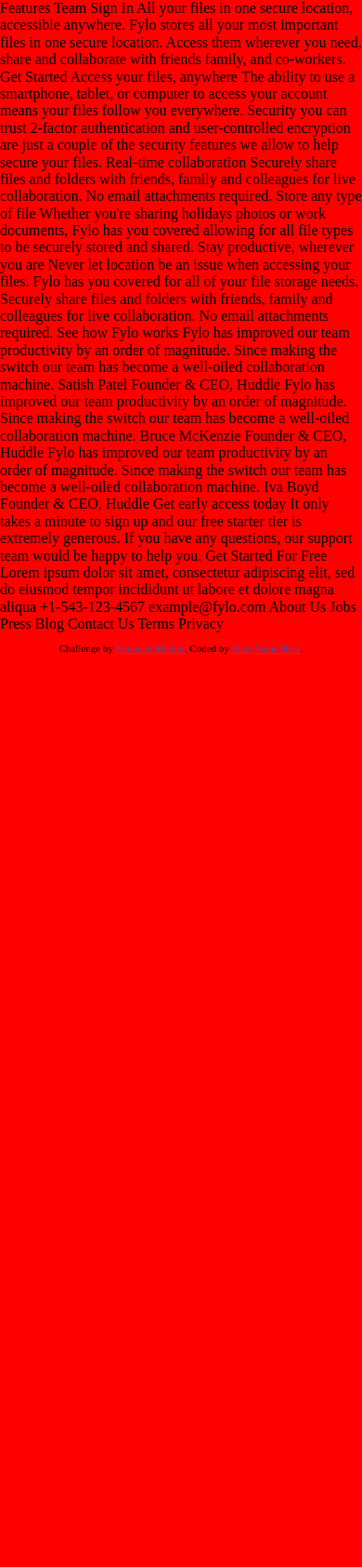
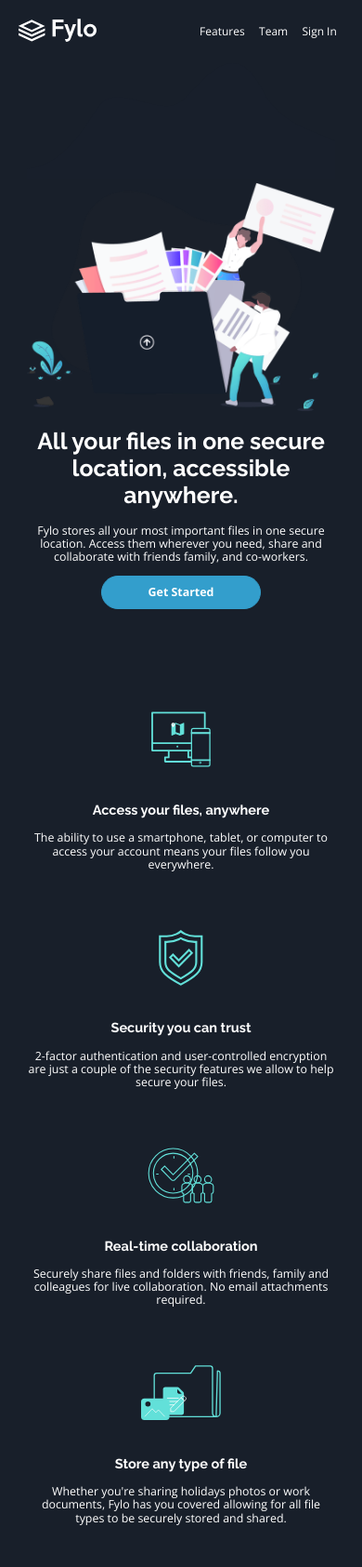
Before and after one commit to Mos-zaid/Flyo-Dark-Theme, a website built with webpack: page App/index.html in a window 390 px wide. Shown: the top 1685 px of the page at 93% size. Before the commit the page ends 844 px from the top, so only its background shows below. Built offline with nearby package versions, Linux system fonts and the light colour scheme.

Commit message:
Started Mobile Design

```diff
--- /dev/null
+++ b/App/Assets/Styles/_about-us.css
@@ -0,0 +1,13 @@
+.about-us{
+
+    &__item{
+        padding-bottom: 30px;
+        margin: 0 auto;
+    }
+
+    &__item > img{
+        height: 60px;
+        width: auto;
+        margin: 20px;
+    }
+}
--- /dev/null
+++ b/App/Assets/Styles/_banner.css
@@ -0,0 +1,14 @@
+.banner{
+
+    &__headline{
+
+    }
+
+    &__subtitle{
+
+    }
+
+    &__btn{
+
+    }
+}
--- /dev/null
+++ b/App/Assets/Styles/_footer.css
@@ -0,0 +1,3 @@
+footer{
+
+}
--- /dev/null
+++ b/App/Assets/Styles/_general.css
@@ -0,0 +1,51 @@
+*{
+    box-sizing: border-box;
+}
+
+html {
+    scroll-behavior: smooth;
+}
+
+body::-webkit-scrollbar {
+    display: none;
+}
+
+section{
+    padding-bottom: 90px;
+}
+
+body{
+    background-color: var(--clr-Dark-blue-main-background);
+    color: var(--clr-Neutral-white);
+    font-family:var(--ff-body) ;
+    font-weight: 400;
+    font-size: calc(12px + (20 - 14) * ((100vw - 300px) / (1600 - 300)));
+}
+
+h1, h2, h3, h4, h5, h6{
+    font-family: var(--ff-heading);
+}
+
+img{
+    width: 100%;
+}
+
+.container{
+    width: 85%;
+    margin: 0 auto;
+    text-align: center;
+}
+
+.container--wide{
+    width: 85%;
+    margin: 0 auto;
+}
+
+.btn{
+    padding: 10px 50px;
+    background-color: var(--clr-Blue-call-to-action);
+    color: var(--clr-Neutral-white);
+    border: 1px var(--clr-Blue-call-to-action) solid;
+    border-radius: 20px;
+    font-weight: 700;
+}
--- /dev/null
+++ b/App/Assets/Styles/_header.css
@@ -0,0 +1,34 @@
+.site-header{
+
+    &-container{
+        width: 90%;
+        margin: 15px auto;
+        display: flex;
+        align-items: center;
+        justify-content: space-between;
+        font-size: 0.75rem;
+    }
+
+    &__logo{
+        height: 25px;
+    }
+
+    &__nav > nav > ul{
+        display: flex;
+    }
+
+    &__nav > nav > ul > li{
+        list-style-type: none;
+        padding: 0 0.48rem;
+    }
+
+    &__nav > nav > ul > li :nth-last-child(1){
+        padding: 0 0;
+    }
+
+    &__nav > nav > ul > li >a{
+        text-decoration: none;
+        color: var(--clr-Neutral-white);
+    }
+
+}
--- /dev/null
+++ b/App/Assets/Styles/_variables.css
@@ -0,0 +1,18 @@
+:root{
+    --clr-Dark-blue-intro-email : hsl(217, 28%, 15%);
+    --clr-Dark-blue-main-background : hsl(218, 28%, 13%);
+    --clr-Dark-blue-footer-background : hsl(216, 53%, 9%);
+    --clr-Dark-blue-testimonials-background : hsl(219, 30%, 18%);
+    --clr-Cyan-call-to-action : hsl(176, 68%, 64%);
+    --clr-Blue-call-to-action: hsl(198, 60%, 50%);
+    --clr-Light-red: hsl(0, 100%, 63%);
+    --clr-Neutral-white: hsl(0, 0%, 100%);
+
+    --ff-body: 'Open Sans', sans-serif;
+    --ff-heading: 'Raleway', sans-serif;
+
+    --fs-xl: ;
+    --fs-600: ;
+    --fs-500: ;
+    --fs-400: ;
+}
--- a/App/Assets/Styles/styles.css
+++ b/App/Assets/Styles/styles.css
@@ -1,7 +1,12 @@
+@import url('https://fonts.googleapis.com/css2?family=Open+Sans:wght@400;700&family=Raleway:wght@400;700&display=swap');
 @import 'normalize.css';
-body{
-    background-color: red;
-}
+@import '_variables.css';
+@import '_general.css';
+@import '_header.css';
+@import '_banner.css';
+@import '_about-us.css';
+@import '_footer.css';
+
 
 .test{
     &__full{
--- a/App/index.html
+++ b/App/index.html
@@ -15,88 +15,219 @@
   </style>
 </head>
 <body>
-  Features
-  Team
-  Sign In
+  <header>
+    <div class="site-header-container">
+      <div class="site-header__logo-container">
+        <img class="site-header__logo" src="./Assets/images/logo.svg" alt="">
+      </div>
 
-  All your files in one secure location, accessible anywhere.
+      <div class="site-header__nav">
+        <nav>
+          <ul>
+            <li><a href="#" class="site-header__nav-link"> Features</a></li>
+            <li><a href="#" class="site-header__nav-link">Team</a></li>
+            <li><a href="#" class="site-header__nav-link">Sign In</a></li>
+          </ul>
+        </nav>
+      </div>
 
+    </div>
+  </header>
+
+  <main>
+    <!-- Banner Section -->
+    <section>
+      <div class="container">
+        <div class="banner">
+          <img src="./Assets/images/bg-curvy-mobile.svg" alt="">
+          <img src="./Assets/images/illustration-intro.png" alt="">
+          <h1 class="banner__headline">All your files in one secure location, accessible anywhere.</h1>
+          <p class="banner__subtitle">
             Fylo stores all your most important files in one secure location. Access them wherever
             you need, share and collaborate with friends family, and co-workers.
+          </p>
+          <button class="btn banner__btn">Get Started</button>
+        </div>
 
-  Get Started
+      </div>
 
-  Access your files, anywhere
+    </section>
 
-  The ability to use a smartphone, tablet, or computer to access your account means your
-  files follow you everywhere.
+    <!-- About Us Section -->
+    <section>
+      <div class="container">
+        <div class="row-2 about-us">
 
-  Security you can trust
+          <div class="about-us__item">
+            <img src="./Assets/images/icon-access-anywhere.svg" alt="">
+            <h3 class="about-us__headline">Access your files, anywhere </h3>
+            <p class="about-us__description">
+              The ability to use a smartphone, tablet, or computer to access your account means your files follow you everywhere.
+            </p>
+          </div>
 
-  2-factor authentication and user-controlled encryption are just a couple of the security
-  features we allow to help secure your files.
+          <div class="about-us__item">
+            <img src="./Assets/images/icon-security.svg" alt="">
+            <h3 class="about-us__headline">Security you can trust </h3>
+            <p class="about-us__description">
+              2-factor authentication and user-controlled encryption are just a couple of the security features we allow to help secure your files.
+            </p>
+          </div>
 
-  Real-time collaboration
+          <div class="about-us__item">
+            <img src="./Assets/images/icon-collaboration.svg" alt="">
+            <h3 class="about-us__headline">Real-time collaboration </h3>
+            <p class="about-us__description">
+              Securely share files and folders with friends, family and colleagues for live collaboration. No email attachments required.
+            </p>
+          </div>
 
-  Securely share files and folders with friends, family and colleagues for live collaboration.
-  No email attachments required.
+          <div class="about-us__item">
+            <img src="./Assets/images/icon-any-file.svg" alt="">
+            <h3 class="about-us__headline">Store any type of file </h3>
+            <p class="about-us__description">
+              Whether you're sharing holidays photos or work documents, Fylo has you covered allowing for all file types to be securely stored and shared.
+            </p>
+          </div>
 
-  Store any type of file
+        </div>
+      </div>
+    </section>
 
-  Whether you're sharing holidays photos or work documents, Fylo has you covered allowing for all
-  file types to be securely stored and shared.
 
-  Stay productive, wherever you are
-
+    <!-- Stay Productive section -->
+    <section>
+      <div class="container--wide stay-productive">
+        <div class="row-2">
+          <div class="stay-productive__image">
+            <img src="./Assets/images/illustration-stay-productive.png" alt="">
+          </div>
+          <div class="stay-productive__item">
+            <h2 class="stay-productive__headline"> Stay productive, wherever you are </h2>
+            <p class="stay-productive__description">
               Never let location be an issue when accessing your files. Fylo has you covered for all of your file
               storage needs.
-
+              <br>
               Securely share files and folders with friends, family and colleagues for live collaboration. No email
               attachments required.
+            </p>
 
-  See how Fylo works
+            <a href="#"> See how Fylo works </a>
+          </div>
+        </div>
+      </div>
+    </section>
 
+    <!-- Testimonials section -->
+    <section>
+      <div class="container--wide row-3 testimonials">
+        <div class="testimonials__item">
+          <p class="testimonials__description">
             Fylo has improved our team productivity by an order of magnitude. Since making the switch our team has
             become a well-oiled collaboration machine.
-
-  Satish Patel
-  Founder & CEO, Huddle
-
+          </p>
+          <h4 class="testimonials__author">Satish Patel</h4>
+          <h5 class="testimonials__role">Founder & CEO, Huddle</h5>
+        </div>
+        <div class="testimonials__item">
+          <p class="testimonials__description">
             Fylo has improved our team productivity by an order of magnitude. Since making the switch our team has
             become a well-oiled collaboration machine.
-
-  Bruce McKenzie
-  Founder & CEO, Huddle
-
+          </p>
+          <h4 class="testimonials__author">Bruce McKenzie</h4>
+          <h5 class="testimonials__role">Founder & CEO, Huddle</h5>
+        </div>
+        <div class="testimonials__item">
+          <p class="testimonials__description">
           Fylo has improved our team productivity by an order of magnitude. Since making the switch our team has
           become a well-oiled collaboration machine.
+          </p>
+          <h4 class="testimonials__author">Iva Boyd</h4>
+          <h5 class="testimonials__role">Founder & CEO, Huddle</h5>
+        </div>
+      </div>
+    </section>
 
-  Iva Boyd
-  Founder & CEO, Huddle
-
-  Get early access today
-
+    <!-- Email Section -->
+    <section>
+      <div class="container email">
+        <h3 class="email__headline">Get early access today</h3>
+        <p class="email__description">
           It only takes a minute to sign up and our free starter tier is extremely generous. If you have any
           questions, our support team would be happy to help you.
+        </p>
+        <button class="btn email__btn">Get Started For Free</button>
+      </div>
+    </section>
 
-  Get Started For Free
+  </main>
 
+  <!-- Footer Section -->
+  <footer>
+    <div class="row-5 footer">
+      <div class="footer__1">
+        Image
+        <div class="row-2__narrow">
+          <div class="footer__icon">
+            Icon
+          </div>
+          <div class="footer__description">
+            <p>
               Lorem ipsum dolor sit amet, consectetur adipiscing elit, sed do eiusmod tempor incididunt ut labore et
               dolore magna aliqua
+            </p>
+          </div>
+        </div>
+      </div>
+      <div class="footer__2">
+          <div class="row-2__narrow">
+            <div class="footer__icon">
+              Icon
+            </div>
+            <div class="footer__phone-no">
+              <p> +1-543-123-4567</p>
+            </div>
 
-  +1-543-123-4567
-  example@fylo.com
+            <div class="footer__icon">
+              Icon
+            </div>
+            <div class="footer__email">
+              <p> example@fylo.com</p>
+            </div>
+          </div>
+      </div>
+      <div class="footer__3">
+        <ul class="footer__nav">
+          <li><a href="#">About Us</a></li>
+          <li><a href="#">Jobs</a></li>
+          <li><a href="#">Press</a></li>
+          <li><a href="#">Blog</a></li>
+        </ul>
+      </div>
+      <div class="footer__4">
+        <ul class="footer__nav">
+          <li><a href="#">Contact Us</a></li>
+          <li><a href="#">Terms</a></li>
+          <li><a href="#">Privacy</a></li>
+        </ul>
+      </div>
+      <div class="footer__5">
+        <div class="footer__icon">
+          Icon
+        </div>
 
-  About Us
-  Jobs
-  Press
-  Blog
+      </div>
 
-  Contact Us
-  Terms
-  Privacy
+    </div>
 
-  <footer>
+
+
+
+
+
+
+
+
     <p class="attribution">
       Challenge by <a href="https://www.frontendmentor.io?ref=challenge" target="_blank">Frontend Mentor</a>.
       Coded by <a href="#">Your Name Here</a>.
--- a/package.json
+++ b/package.json
@@ -18,6 +18,7 @@
   "devDependencies": {
     "autoprefixer": "^10.2.4",
     "css-loader": "^5.0.1",
+    "postcss": "^8.4.5",
     "postcss-import": "^14.0.0",
     "postcss-loader": "^5.0.0",
     "postcss-mixins": "^7.0.2",
--- a/webpack.config.js
+++ b/webpack.config.js
@@ -16,11 +16,8 @@
     path: path.resolve(__dirname, 'App'),
   },
   devServer: {
-    // proxy: { // proxy URLs to backend development server
-    //   '/api': 'http://localhost:3000'
-    // },
-    static: path.join(__dirname, 'App'), // boolean | string | array | object, static file location
-    hot: true, // hot module replacement. Depends on HotModuleReplacementPlugin
+    static: path.join(__dirname, 'App'),
+    hot: true,
   },
   module: {
     rules: [
```
Lines whose indentation alone changed are shown as unchanged.
